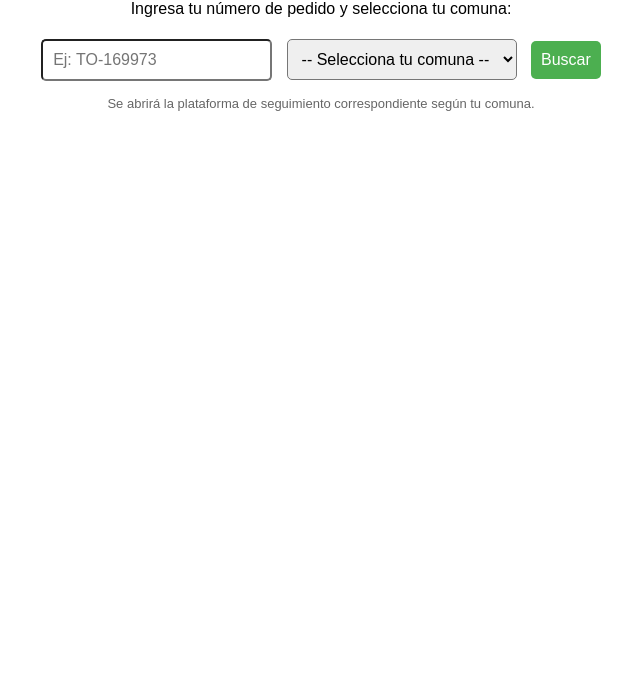
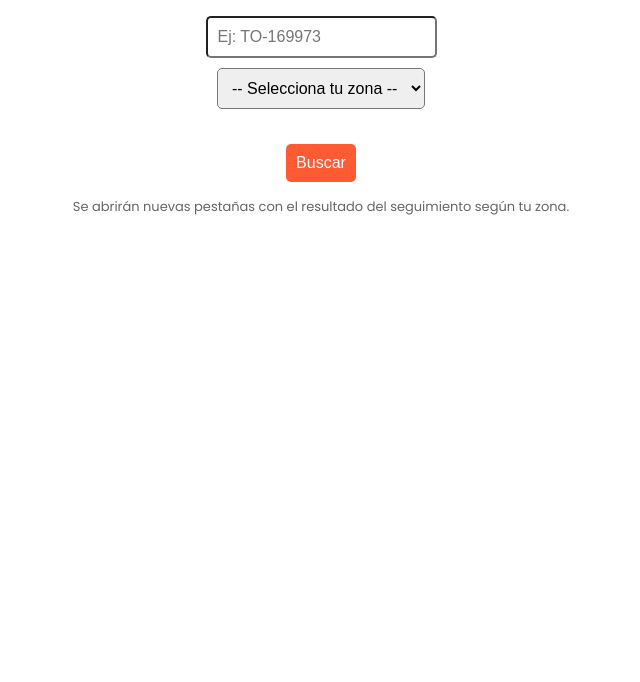
Before and after one commit to TostChile/seguimiento, a plain HTML site: page index.html in a window 1280 px wide. Shown: the part 118-800 px from the top of the page, without its empty margins (319-959 px from the left). Drawn offline with Linux system fonts and the light colour scheme.

Commit message:
Update index.html

```diff
--- a/index.html
+++ b/index.html
@@ -1,11 +1,12 @@
 <!DOCTYPE html>
 <html lang="es">
 <head>
+  <link href='https://fonts.googleapis.com/css2?family=Poppins&display=swap' rel='stylesheet'>
   <meta charset="UTF-8">
-  <title>Seguimiento de Pedido por Comuna</title>
+  <title>Seguimiento de Pedido</title>
   <style>
     body {
-      font-family: sans-serif;
+      font-family: 'Poppins', sans-serif;
       text-align: center;
       padding: 30px;
     }
@@ -16,7 +17,7 @@
       margin: 5px;
     }
     button {
-      background-color: #4CAF50;
+      background-color: #fe5b35;
       color: white;
       border: none;
       cursor: pointer;
@@ -31,11 +32,16 @@
 <body>
 
   <h1>Rastrea tu pedido</h1>
-  <p>Ingresa tu número de pedido y selecciona tu comuna:</p>
+  <form onsubmit="buscar(); return false;">
+    <input id="codigo" placeholder="Ej: TO-169973" required><br>
+    <select id="zona" onchange="mostrarComunas()" required>
+      <option value="">-- Selecciona tu zona --</option>
+      <option value="rm">Región Metropolitana</option>
+      <option value="otras">Otras Regiones</option>
+    </select><br>
 
-  <form onsubmit="buscar(); return false;">
-    <input id="codigo" placeholder="Ej: TO-169973" required>
-    <select id="comuna" required>
+    <div id="selector-comuna" style="display:none;">
+      <select id="comuna">
         <option value="">-- Selecciona tu comuna --</option>
         <optgroup label="SimpliRoute">
           <option>Las Condes</option>
@@ -62,7 +68,7 @@
           <option>Talagante</option>
           <option>Tiltil</option>
         </optgroup>
-      <optgroup label="DispatchTrack">
+        <optgroup label="Nicelogistic">
           <option>Colina</option>
           <option>Conchalí</option>
           <option>Cerrillos</option>
@@ -96,12 +102,14 @@
           <option>Vitacura</option>
         </optgroup>
       </select>
+    </div>
+    <br>
     <button type="submit">Buscar</button>
   </form>
 
-  <p class="note">Se abrirá la plataforma de seguimiento correspondiente según tu comuna.</p>
+  <p class="note">Se abrirán nuevas pestañas con el resultado del seguimiento según tu zona.</p>
 
-  <!-- Formulario oculto para DispatchTrack -->
+  <!-- Formulario oculto para Nicelogistic (DispatchTrack) -->
   <form id="form-dispatch" action="https://mtransporte.dispatchtrack.com/widget/jhJCY3V19f9Tl3PN_3mRbw" method="POST" target="_blank" style="display: none;">
     <input type="hidden" name="authenticity_token" value="e+mZdEpoOz5sAnNnWJVsAG9BXL0D4KGiUj5Cv5Y7yekqX9Ew1obl0kExGvotO3cJsV96b67hwOUCoUJJR5F0Vw==">
     <input type="hidden" name="search" id="dispatch-search">
@@ -110,18 +118,31 @@
   <script>
     const SIMPLIROUTE = ["Las Condes", "Ñuñoa", "Providencia", "Santiago"];
     const ALASXPRESS = ["Alhué", "Buin", "Calera de Tango", "Curacaví", "El Monte", "Isla de Maipo", "Lampa", "María Pinto", "Melipilla", "Padre Hurtado", "Paine", "Peñaflor", "Pirque", "San José de Maipo", "San Pedro", "Talagante", "Tiltil"];
-    const DISPATCHTRACK = ["Colina", "Conchalí", "Cerrillos", "Cerro Navia", "El Bosque", "Estación Central", "Huechuraba", "Independencia", "La Cisterna", "La Florida", "La Granja", "La Pintana", "La Reina", "Lo Barnechea", "Lo Espejo", "Lo Prado", "Macul", "Maipú", "Pedro Aguirre Cerda", "Peñalolén", "Puente Alto", "Pudahuel", "Quilicura", "Quinta Normal", "Recoleta", "Renca", "San Bernardo", "San Joaquín", "San Miguel", "San Ramón", "Vitacura"];
+    const NICELOGISTIC = ["Colina", "Conchalí", "Cerrillos", "Cerro Navia", "El Bosque", "Estación Central", "Huechuraba", "Independencia", "La Cisterna", "La Florida", "La Granja", "La Pintana", "La Reina", "Lo Barnechea", "Lo Espejo", "Lo Prado", "Macul", "Maipú", "Pedro Aguirre Cerda", "Peñalolén", "Puente Alto", "Pudahuel", "Quilicura", "Quinta Normal", "Recoleta", "Renca", "San Bernardo", "San Joaquín", "San Miguel", "San Ramón", "Vitacura"];
+
+    function mostrarComunas() {
+      const zona = document.getElementById("zona").value;
+      const comunaDiv = document.getElementById("selector-comuna");
+      comunaDiv.style.display = zona === "rm" ? "block" : "none";
+    }
 
     function buscar() {
       const codigo = document.getElementById('codigo').value.trim();
+      const zona = document.getElementById('zona').value;
       const comuna = document.getElementById('comuna').value;
 
-      if (!codigo || !comuna) {
-        alert("Por favor ingresa el número de pedido y selecciona una comuna.");
+      if (!codigo || !zona || (zona === "rm" && !comuna)) {
+        alert("Por favor completa todos los campos.");
         return;
       }
 
-      if (DISPATCHTRACK.includes(comuna)) {
+      if (zona === "otras") {
+        const axURL = 'https://tracking.alasxpress.com/api/' + encodeURIComponent(codigo);
+        window.open(axURL, '_blank');
+        return;
+      }
+
+      if (NICELOGISTIC.includes(comuna)) {
         const codigoDispatch = codigo.replace(/^TO-/, '');
         document.getElementById('dispatch-search').value = codigoDispatch;
         document.getElementById('form-dispatch').submit();
```
Lines whose indentation alone changed are shown as unchanged.
